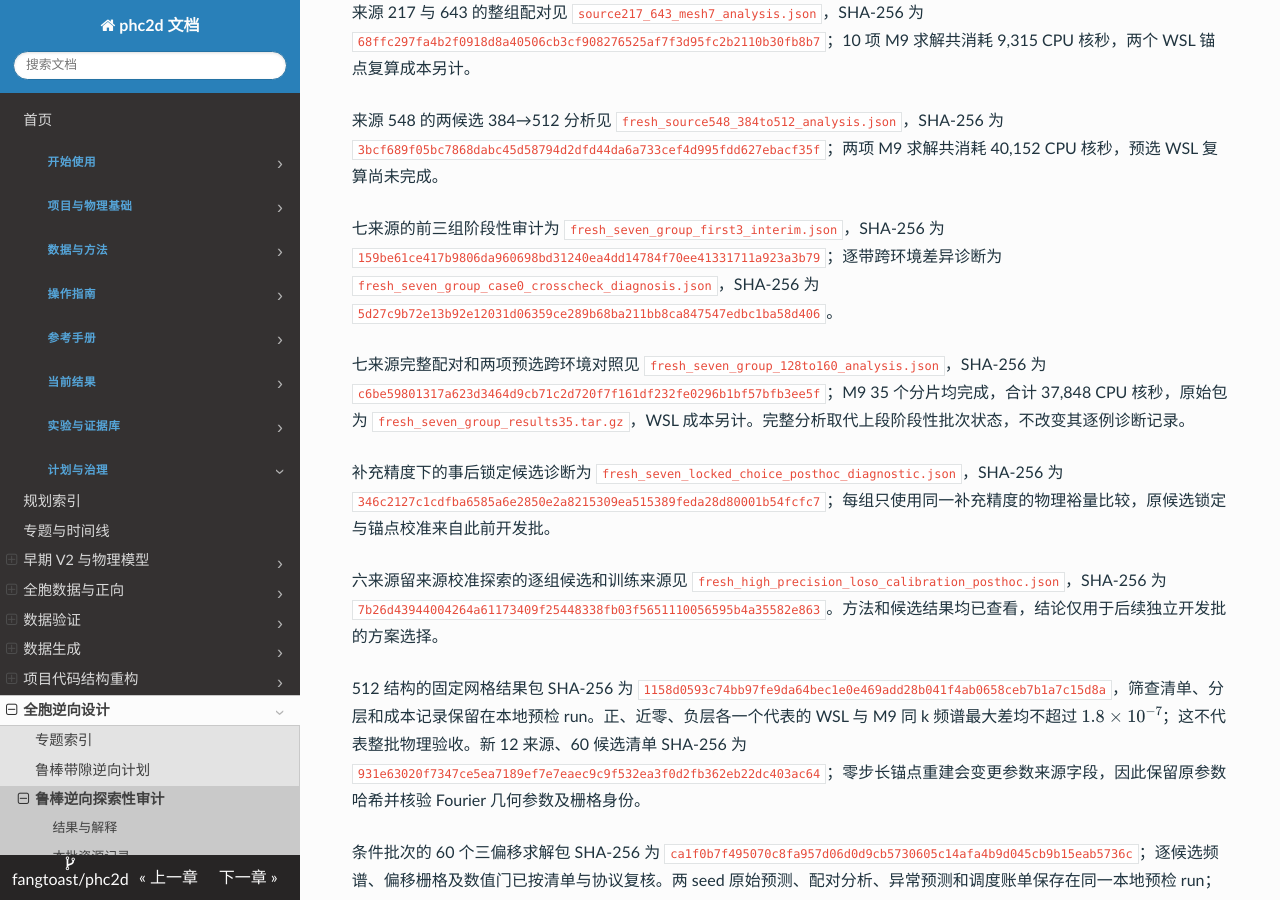
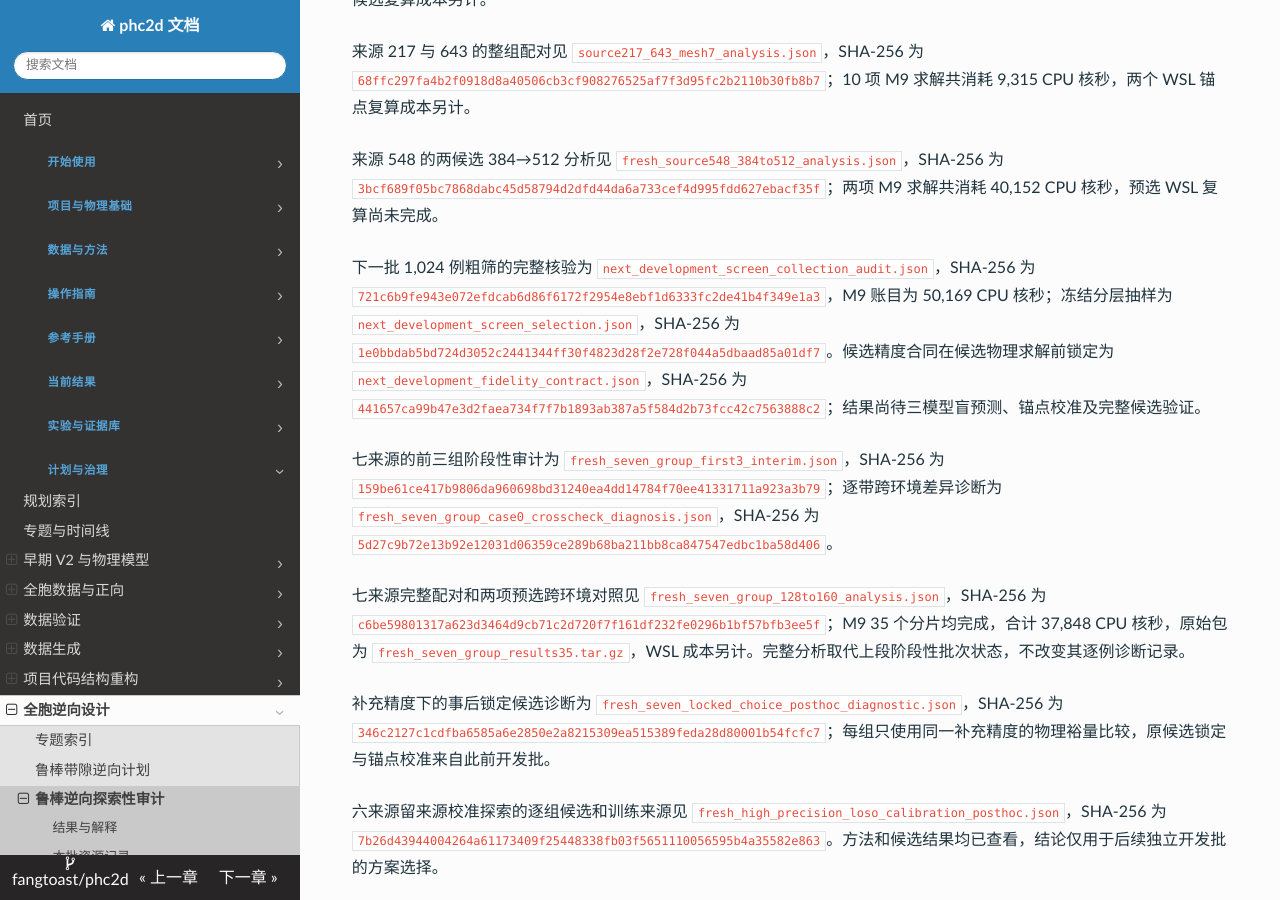
Before and after one commit to fangtoast/phc2d, an MkDocs documentation site: the page built from docs/results/inverse/鲁棒带隙逆向可用性审计.md, in a window 1280 px wide and 900 px high, scrolled down 8508 px. Built offline with MkDocs 1.6.1, drawn with Linux system fonts in a browser that asks for light colours; some of the changed text lies outside the part shown.

Commit message:
docs: record next development screen and fidelity contract

```diff
--- a/docs/results/inverse/鲁棒带隙逆向可用性审计.md
+++ b/docs/results/inverse/鲁棒带隙逆向可用性审计.md
@@ -89,6 +89,7 @@ source_artifacts:
 | N40 seed 0 回放合同预检 | 同一 1,000 例 validation 上，`convnext_band_v1` 的 B2–B10 MRE 为 0.664309%，`official_tucker_tfno_band_v1` 为 0.672168%；与各自 checkpoint 记录的差均小于 0.001 个百分点 | 两个模型的输入及反归一化合同预检；不表示逆向设计、物理验证或跨训练合同公平比较通过 |
 | Global–Local seed 0 回放合同预检 | `global_local_channel_gate_v1` 在同一 1,000 例 validation 的 B2–B10 MRE 为 0.566822%，与 checkpoint 记录一致 | N40 的 validation 推理合同；不代表局部候选排序或物理目标通过 |
 | 新独立来源的名义筛选 | 1,024 例固定 81 k 点粗筛中，按预定目标裕量阈值分层，正、近零、负层分别有 11、15、998 例，各层抽取 4 例并构造 60 个局部候选 | 粗网格名义标签仅用于开发批抽样，不是扰动鲁棒结果、连续 BZ 认证或正式测试 |
+| 下一批新来源名义筛选 | 另一随机种子的 1,024 例中，按预先冻结的同一目标裕量阈值，正、近零、负层分别为 12、12、1,000 例；各层按预先指定的随机种子抽取 4 例，生成 60 个局部候选 | 全部 32 个分片和结构身份已核验；固定 81 k 点只用于条件开发样本分层，不是候选物理成功率或正式测试 |
 | 新批首个预选来源的漏检诊断 | 来源 131 锚点在 512 栅格、三偏移、96→128 下共同裕量为 0.01133，三个冻结 Global–Local seed 对该锚点的代理预测均为负 | 该锚点及阈值减小候选的 M9–WSL 频谱最大差约 $5.96\times10^{-8}$；单来源的有限精度诊断，全批漏检率和 P2 门尚未确定 |
 | 新批 60 候选完整物理审计 | 45/60 候选通过原数值门；12 个来源中仅 3 组的全部五候选通过。15 个未过门候选均有 96→128 空间分辨率不稳定，最多六层的自适应 k 加密均满足当前稳定条件 | 固定 512 栅格和三偏移的开发批；三个 seed 的完整分层排序均不可判定，P2 数值门未通过。两组事后 128→160 整组诊断另行开展 |
 | 新批已过门候选的代理漏检 | 45 个过门候选中有 3 个真实共同裕量为正；三个 seed 对这 3 个均预测为非正。seed 0/2 在过门候选中各可评分 45 个，seed 1 为 44 个 | 三个正案例仅来自两个来源；15 个未过门候选不参与该诊断。此为条件性逐例描述，不能当作总体漏检率或完整 P2 排序结论 |
@@ -215,6 +216,8 @@ Global–Local seed 1/2 的 N56 回放和调度账目核验为 `next_dev_validat
 
 来源 548 的两候选 384→512 分析见 `fresh_source548_384to512_analysis.json`，SHA-256 为 `3bcf689f05bc7868dabc45d58794d2dfd44da6a733cef4d995fdd627ebacf35f`；两项 M9 求解共消耗 40,152 CPU 核秒，预选 WSL 复算尚未完成。
 
+下一批 1,024 例粗筛的完整核验为 `next_development_screen_collection_audit.json`，SHA-256 为 `721c6b9fe943e072efdcab6d86f6172f2954e8ebf1d6333fc2de41b4f349e1a3`，M9 账目为 50,169 CPU 核秒；冻结分层抽样为 `next_development_screen_selection.json`，SHA-256 为 `1e0bbdab5bd724d3052c2441344ff30f4823d28f2e728f044a5dbaad85a01df7`。候选精度合同在候选物理求解前锁定为 `next_development_fidelity_contract.json`，SHA-256 为 `441657ca99b47e3d2faea734f7f7b1893ab387a5f584d2b73fcc42c7563888c2`；结果尚待三模型盲预测、锚点校准及完整候选验证。
+
 七来源的前三组阶段性审计为 `fresh_seven_group_first3_interim.json`，SHA-256 为 `159be61ce417b9806da960698bd31240ea4dd14784f70ee41331711a923a3b79`；逐带跨环境差异诊断为 `fresh_seven_group_case0_crosscheck_diagnosis.json`，SHA-256 为 `5d27c9b72e13b92e12031d06359ce289b68ba211bb8ca847547edbc1ba58d406`。
 
 七来源完整配对和两项预选跨环境对照见 `fresh_seven_group_128to160_analysis.json`，SHA-256 为 `c6be59801317a623d3464d9cb71c2d720f7f161df232fe0296b1bf57bfb3ee5f`；M9 35 个分片均完成，合计 37,848 CPU 核秒，原始包为 `fresh_seven_group_results35.tar.gz`，WSL 成本另计。完整分析取代上段阶段性批次状态，不改变其逐例诊断记录。
```
